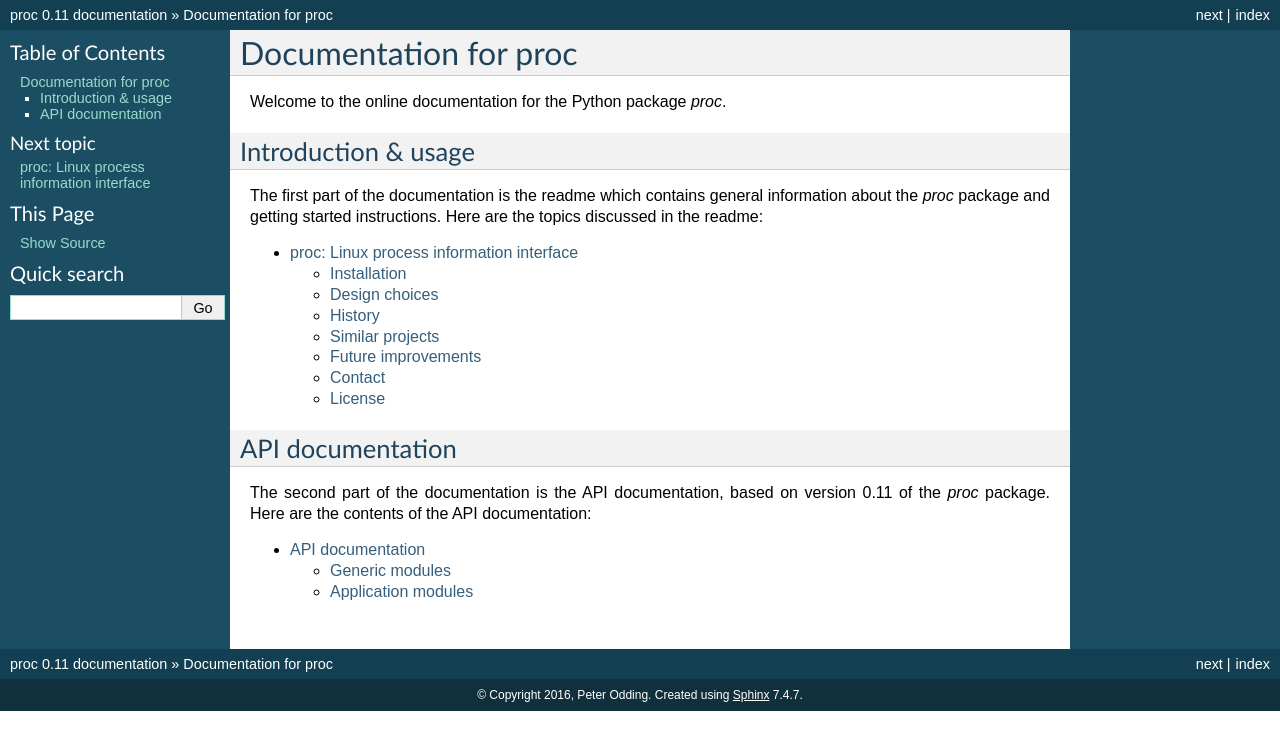
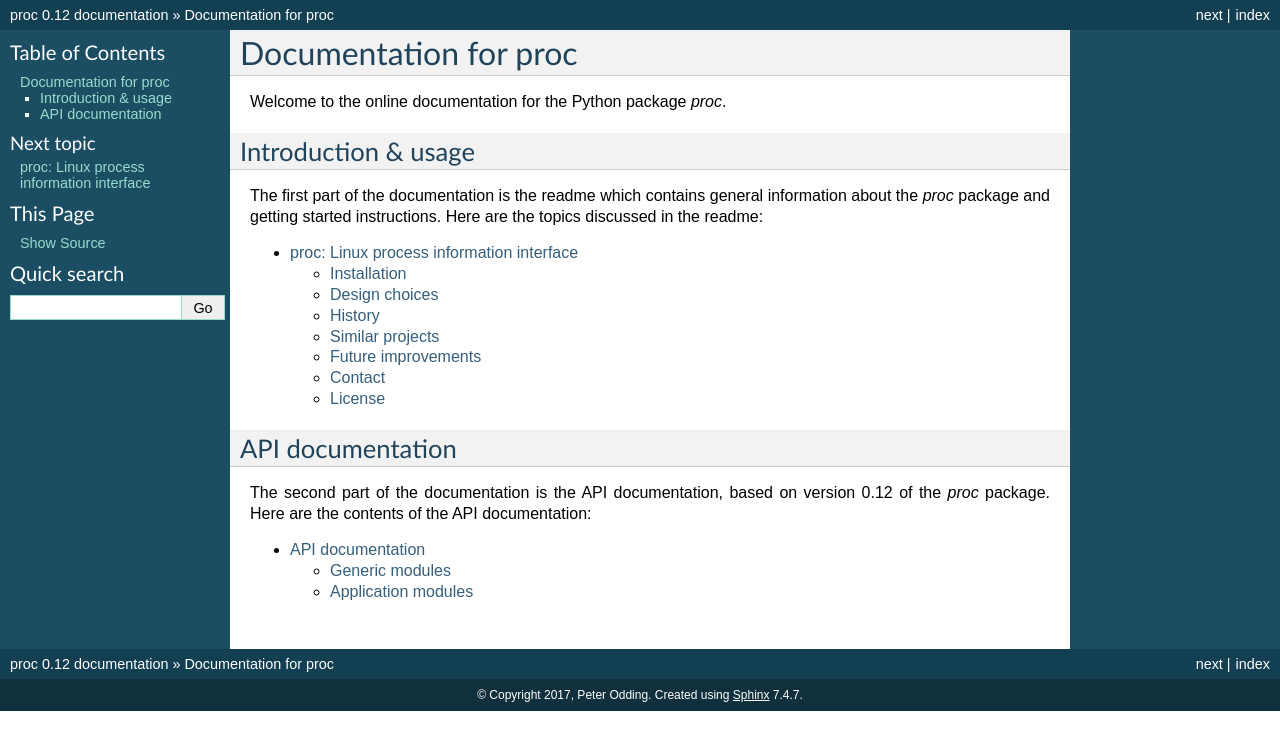
Before and after one commit to xolox/python-proc, a Sphinx documentation site: the page built from docs/index.rst, in a window 1280 px wide. Shown: the top 750 px of the page. Built offline with Sphinx 7.4.7, drawn with Linux system fonts in a browser that asks for light colours.

```diff
--- a/README.rst
+++ b/README.rst
@@ -153,7 +153,7 @@
 
 This software is licensed under the `MIT license`_.
 
-© 2016 Peter Odding.
+© 2017 Peter Odding.
 
 .. External references:
 .. _cron: http://en.wikipedia.org/wiki/Cron
--- a/docs/conf.py
+++ b/docs/conf.py
@@ -3,7 +3,7 @@
 """
 
 # Author: Peter Odding <peter@peterodding.com>
-# Last Change: June 1, 2016
+# Last Change: February 14, 2017
 # URL: https://proc.readthedocs.io
 
 import os
@@ -28,7 +28,7 @@
 
 # General information about the project.
 project = u'proc'
-copyright = u'2016, Peter Odding'
+copyright = u'2017, Peter Odding'
 
 # Find the package version and make it the release.
 from proc import __version__ as proc_version
--- a/proc/__init__.py
+++ b/proc/__init__.py
@@ -1,7 +1,7 @@
 # proc: Simple interface to Linux process information.
 #
 # Author: Peter Odding <peter@peterodding.com>
-# Last Change: January 24, 2017
+# Last Change: February 14, 2017
 # URL: https://proc.readthedocs.io
 
 """
@@ -13,4 +13,4 @@
 """
 
 # Semi-standard module versioning.
-__version__ = '0.11'
+__version__ = '0.12'
```
Also changed, not shown: LICENSE.txt.
